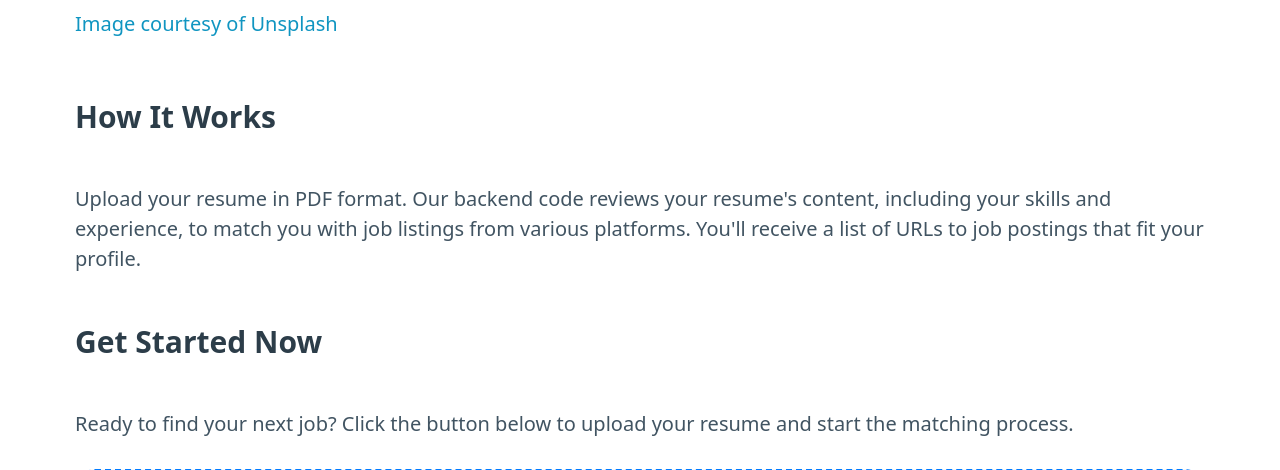
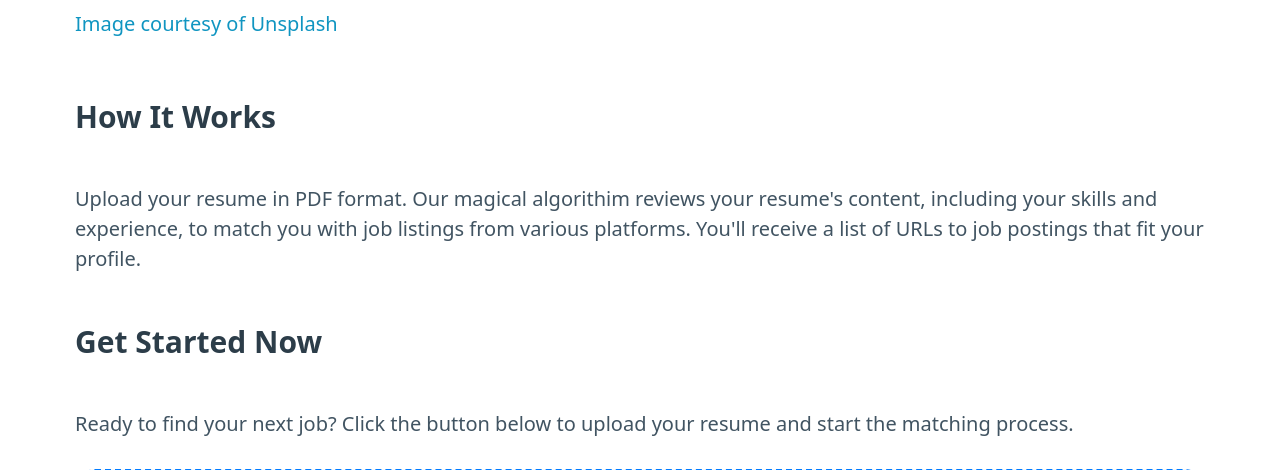
Before and after one commit to SohamW1/JobHat, a Flask app: page / in a window 1280 px wide. Shown: the part 774-1244 px from the top of the page. Run offline with Flask 3, Linux system fonts and the light colour scheme.

Commit message:
content update

```diff
--- a/templates/index.html
+++ b/templates/index.html
@@ -115,7 +115,7 @@
                     <h2>Find Your Perfect Job Match</h2>
                     <h3>Just upload your resume and let us do the rest</h3>
                 </hgroup>
-                <p>Welcome to Resume Matcher! Our program analyzes your PDF format resume to find job listings that
+                <p>Welcome to JobHat! Our program analyzes your PDF format resume to find job listings that
                     match your skills and experience. No more endless job hunting; let us bring the opportunities to
                     you.</p>
                 <figure>
@@ -124,7 +124,7 @@
                     </figcaption>
                 </figure>
                 <h3>How It Works</h3>
-                <p>Upload your resume in PDF format. Our backend code reviews your resume's content, including your
+                <p>Upload your resume in PDF format. Our magical algorithim reviews your resume's content, including your
                     skills and experience, to match you with job listings from various platforms. You'll receive a list
                     of URLs to job postings that fit your profile.</p>
                 <h3>Get Started Now</h3>
```
